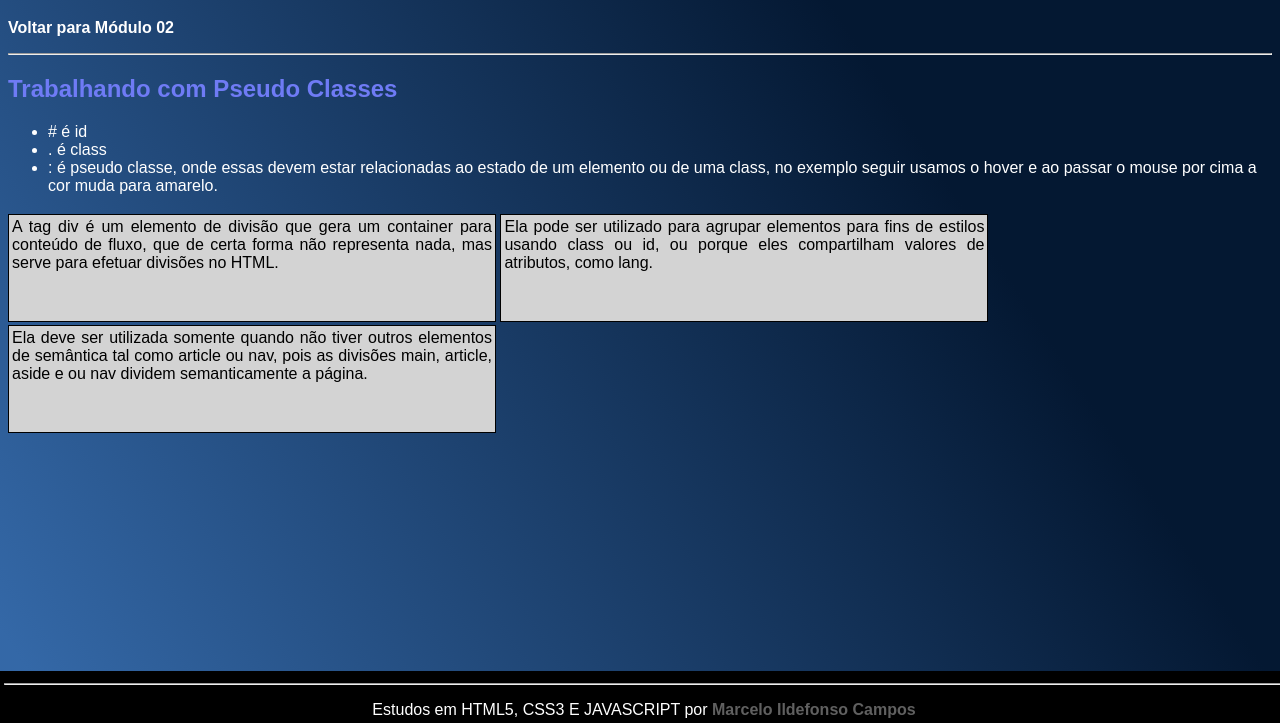
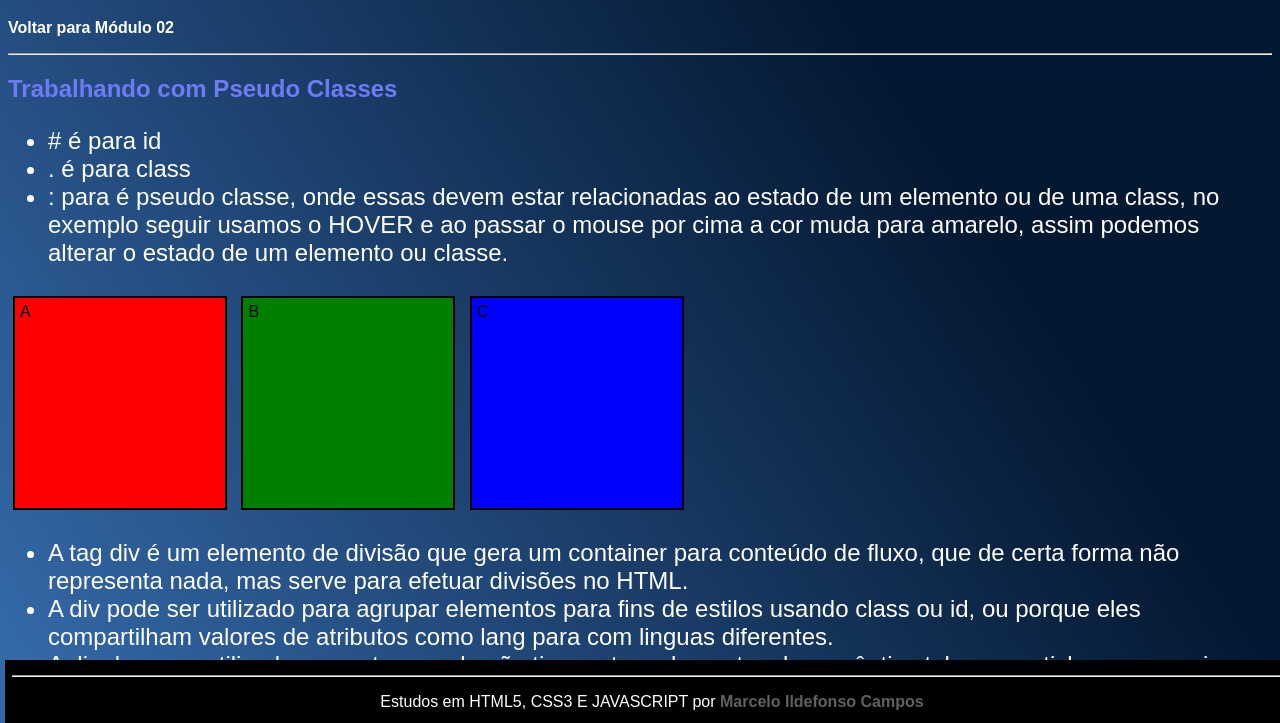
Before and after one commit to marceloicampos/site-hello-world, a plain HTML site: page modulo-02/exercicios/ex023_pseudo_class/index.html in a window 1280 px wide. Shown: the part 61-784 px from the top of the page. Drawn offline with Linux system fonts and the light colour scheme.

Commit message:
adding fixes

```diff
--- a/modulo-02/css/style-modulo-02-pages.css
+++ b/modulo-02/css/style-modulo-02-pages.css
@@ -14,6 +14,18 @@ body {
     padding: 16px;
     border-radius: 16px;
     box-shadow: 4px 4px 8px 4px white;
+}
+
+h1#principal {
+    color: blueviolet;
+    text-align: center;
+    background-color: white;
+}
+
+.segundo p {
+    color: #DB5000;
+    background-color: white;
+    font-weight: bold;
 }
 
 h1 {
--- a/modulo-02/exercicios/ex023_pseudo_class/index.html
+++ b/modulo-02/exercicios/ex023_pseudo_class/index.html
@@ -29,12 +29,9 @@
                 color: #6f7bf5;
             }
 
-            h3 {
-                color: #6f7bf5;
-            }
-
             ul {
                 color: white;
+                font-size: 1.5em;
             }
 
             p {
@@ -43,26 +40,45 @@
             }
 
             div {
-                display: inline-block;
-                background-color: lightgray;
-                border: 1px solid black;
-                text-align: justify;
-                height: 100px;
-                width: 480px;
-                padding: 3px;
-                margin-top: 3px;
+                display: inline-block; /*ok*/
+                border: 2px solid black; /*ok*/
+                text-align: left; /*ok*/
+                height: 200px; /*ok*/
+                width: 200px;
+                padding: 5px;
+                margin: 5px;
             }
 
-            div:hover {
+            div#d1 {
+                background-color: red;
+            }
+
+            div#d2 {
+                background-color: green;
+            }
+
+            div#d3 {
+                background-color: blue;
+            }
+
+            div#d1:hover {
                 background-color: yellow;
             }
 
-            div > p {
-                display: none;
+            div#d2:hover {
+                background-color: yellow;
             }
 
-            div:hover > p {
-                display: block;
+            div#d3:hover {
+                background-color: yellow;
+            }
+
+            div > span {
+                visibility: hidden;
+            }
+
+            div:hover > span {
+                visibility: visible;
                 color: white;
                 background-color: green;
             }
@@ -113,33 +129,43 @@
         <hr />
         <h2>Trabalhando com Pseudo Classes</h2>
         <ul>
-            <li># é id</li>
-            <li>. é class</li>
+            <li># é para id</li>
+            <li>. é para class</li>
             <li>
-                : é pseudo classe, onde essas devem estar relacionadas ao estado
-                de um elemento ou de uma class, no exemplo seguir usamos o hover
-                e ao passar o mouse por cima a cor muda para amarelo.
+                : para é pseudo classe, onde essas devem estar relacionadas ao
+                estado de um elemento ou de uma class, no exemplo seguir usamos
+                o HOVER e ao passar o mouse por cima a cor muda para amarelo,
+                assim podemos alterar o estado de um elemento ou classe.
             </li>
         </ul>
-        <div id="d1">
-            A tag div é um elemento de divisão que gera um container para
-            conteúdo de fluxo, que de certa forma não representa nada, mas serve
-            para efetuar divisões no HTML.
-            <p>
-                Texto escondido por pseudo classe usando o hover mudamos a css
-                para esse texto escondido.
-            </p>
-        </div>
-        <div id="d2">
-            Ela pode ser utilizado para agrupar elementos para fins de estilos
-            usando class ou id, ou porque eles compartilham valores de
-            atributos, como lang.
-        </div>
-        <div id="d3">
-            Ela deve ser utilizada somente quando não tiver outros elementos de
-            semântica tal como article ou nav, pois as divisões main, article,
-            aside e ou nav dividem semanticamente a página.
-        </div>
+        <div id="d1">A</div>
+        <div id="d2">B</div>
+        <div id="d3">C <span>Texto escondido</span></div>
+        <ul>
+            <li>
+                A tag div é um elemento de divisão que gera um container para
+                conteúdo de fluxo, que de certa forma não representa nada, mas
+                serve para efetuar divisões no HTML.
+            </li>
+            <li>
+                A div pode ser utilizado para agrupar elementos para fins de
+                estilos usando class ou id, ou porque eles compartilham valores
+                de atributos como lang para com linguas diferentes.
+            </li>
+            <li>
+                A div deve ser utilizada somente quando não tiver outros
+                elementos de semântica tal como article ou nav, pois as divisões
+                main, article, aside e ou nav dividem semanticamente a página.
+            </li>
+            <pre>
+                /* para exibir o texto escondido */
+                div:hover &gt; span {
+                    visibility: visible;
+                    color: white;
+                    background-color: green;
+                }
+            </pre>
+        </ul>
         <div id="foot">
             <hr />
             <footer>
```
Also changed, not shown: index.html (+3 -3 lines), modulo-02/exercicios/ex021_css_selectors/index.html (+7 -5 lines), modulo-02/exercicios/ex022_id_class/index.html (+2 -2 lines), favicon.ico, imagens/favicon.ico (added), imagens/logo-css3-grande.png (added), imagens/logo-css3-pequeno.png (added), imagens/logo-html5-grande.png (added), imagens/logo-html5-pequeno.png (added).
